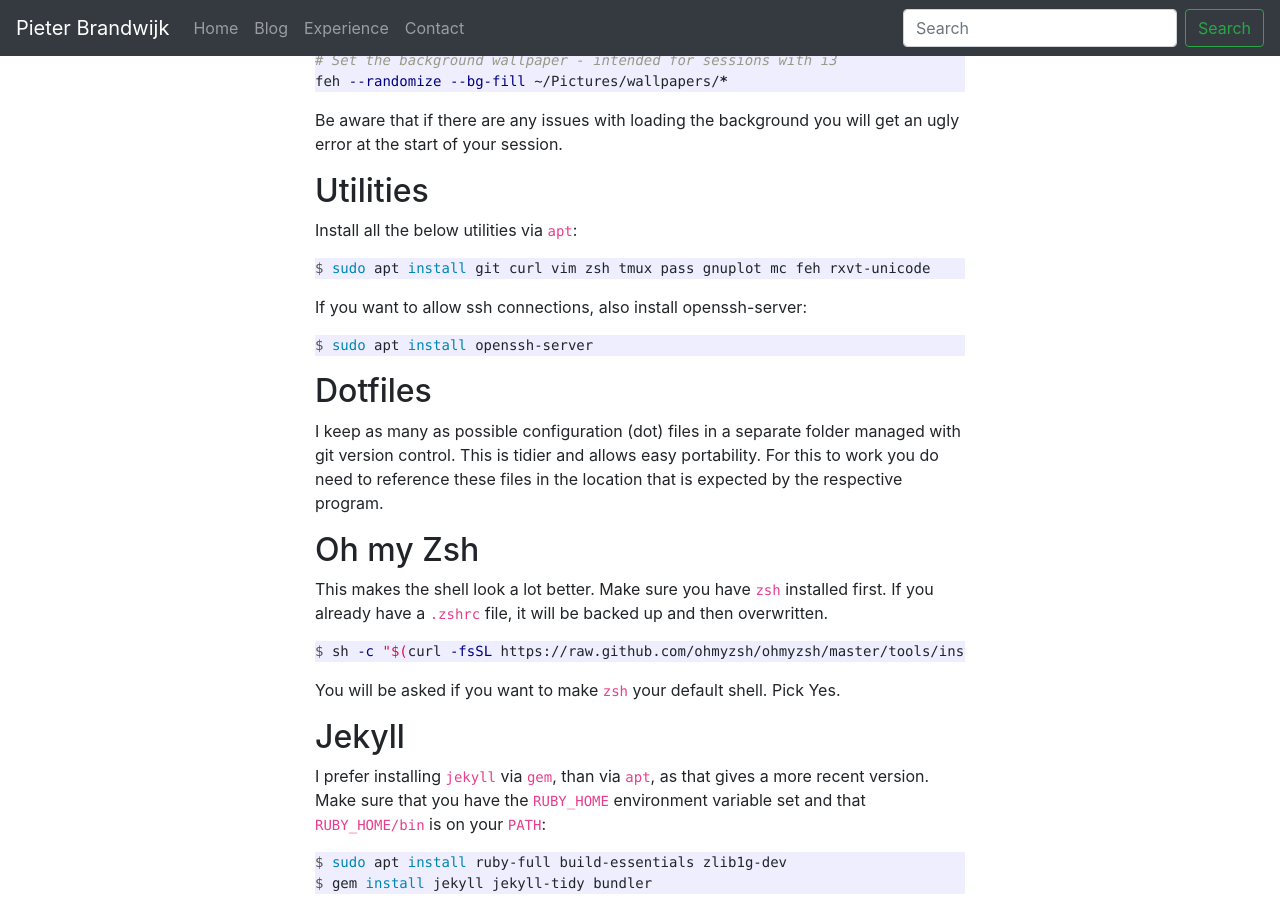
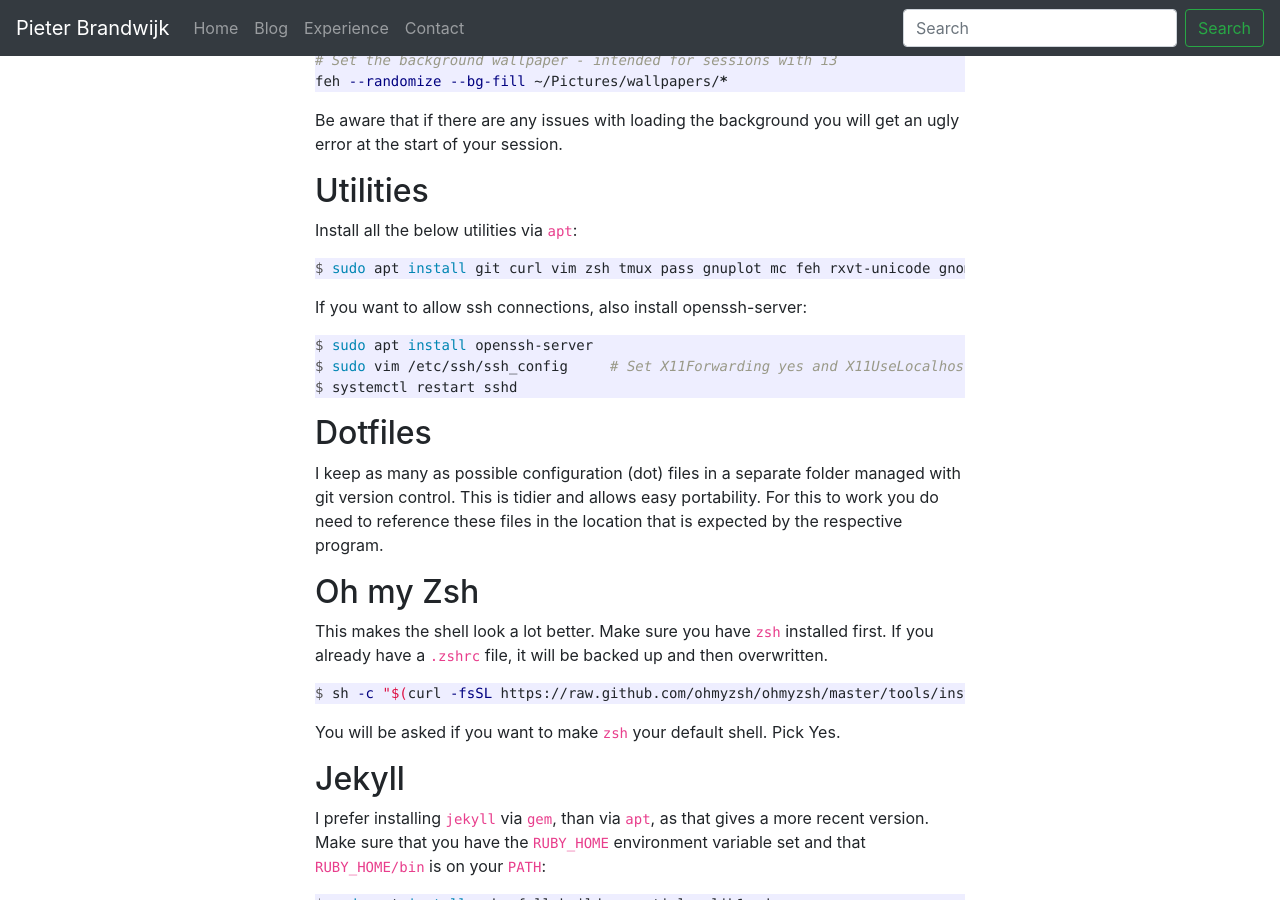
Before and after one commit to pbrandwijk/pbrandwijk.github.io, a Jekyll site: the page built from _posts/2020-07-03-my-initial-ubuntu-setup.md, in a window 1280 px wide and 900 px high, scrolled down 824 px. Built offline with Jekyll 4.4.1, drawn with Linux system fonts in a browser that asks for light colours; nearby versions of some CDN libraries; comment, search, counter and statistics services are not loaded.

Commit message:
Update post

````diff
--- a/_posts/2020-07-03-my-initial-ubuntu-setup.md
+++ b/_posts/2020-07-03-my-initial-ubuntu-setup.md
@@ -35,12 +35,14 @@ Be aware that if there are any issues with loading the background you will get a
 ## Utilities
 Install all the below utilities via `apt`:
 ```console
-$ sudo apt install git curl vim zsh tmux pass gnuplot mc feh rxvt-unicode
+$ sudo apt install git curl vim zsh tmux pass gnuplot mc feh rxvt-unicode gnome-tweaks
 ```
 
 If you want to allow ssh connections, also install openssh-server:
 ```console
 $ sudo apt install openssh-server
+$ sudo vim /etc/ssh/ssh_config     # Set X11Forwarding yes and X11UseLocalhost no
+$ systemctl restart sshd
 ```
 
 ## Dotfiles
````
